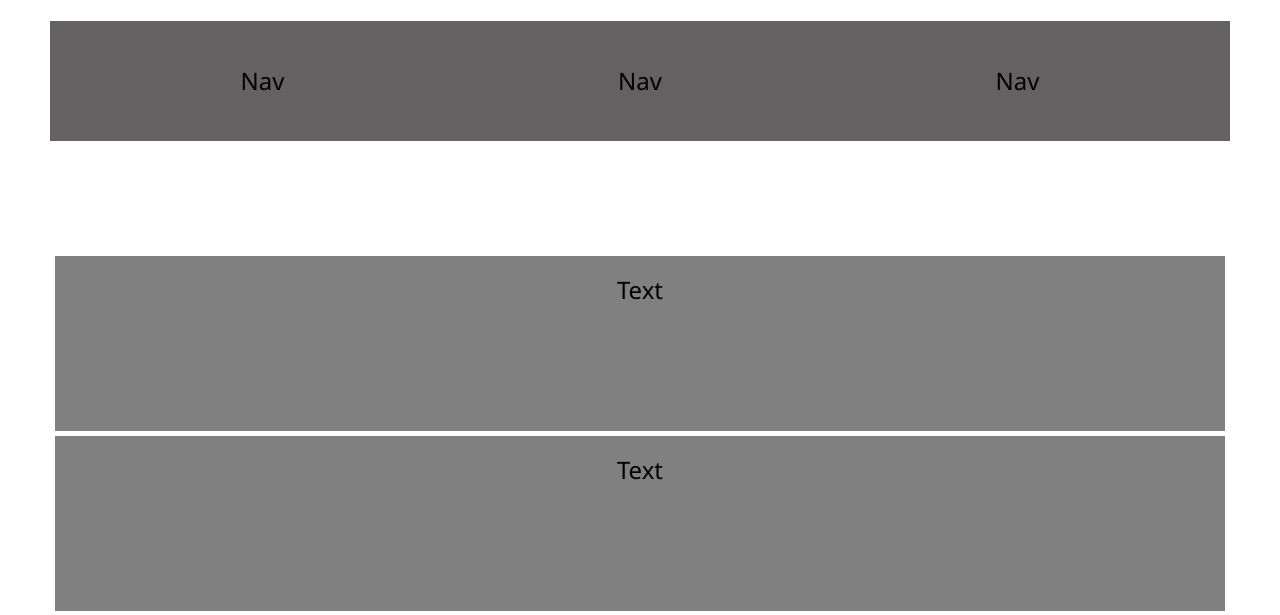
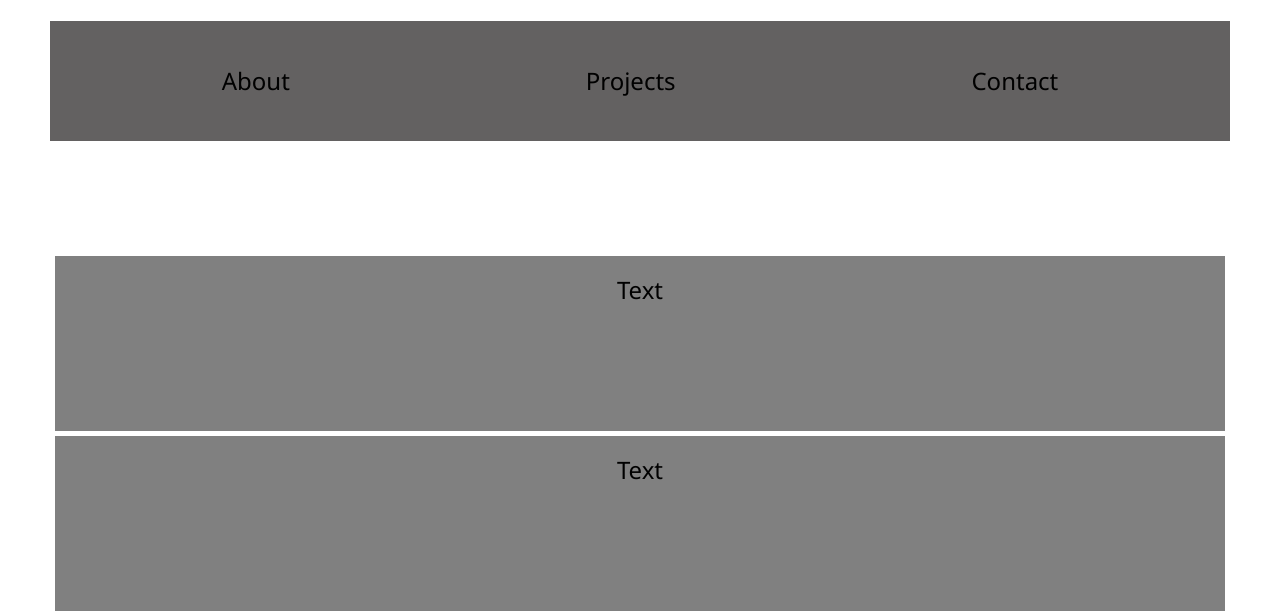
Before and after one commit to amypepper/portfolio, a plain HTML site: page wireframe.html in a window 1280 px wide. Shown: the part 115-730 px from the top of the page. Drawn offline with nearby package versions, Linux system fonts and the light colour scheme.

```diff
--- a/wireframe.html
+++ b/wireframe.html
@@ -24,9 +24,9 @@
       <h1>Amy Pepper</h1>
       <nav>
         <ul>
-          <li>Nav</li>
-          <li>Nav</li>
-          <li>Nav</li>
+          <li>About</li>
+          <li>Projects</li>
+          <li>Contact</li>
         </ul>
       </nav>
     </header>
```
